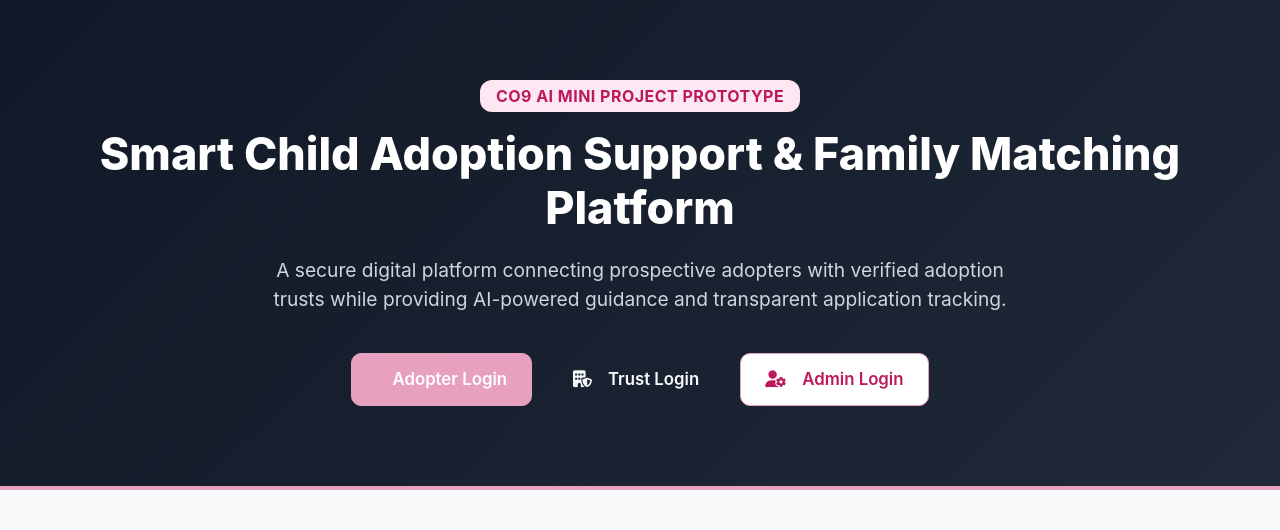
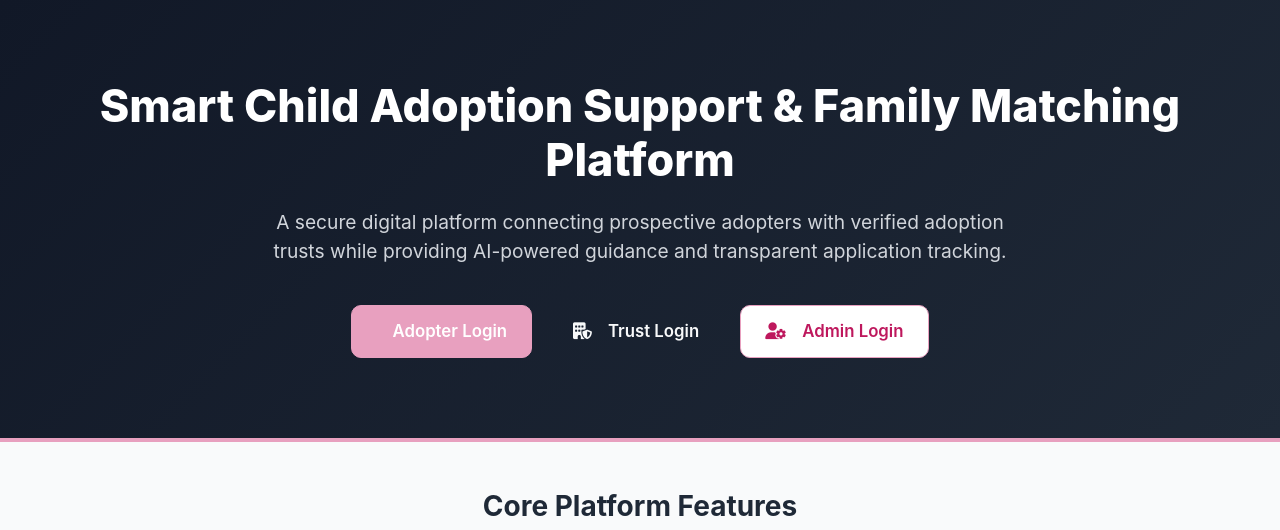
Before and after one commit to dajitha12-bot/AI_ChildAdoptionPlatform, a Flask app: page / in a window 1280 px wide. Shown: the part 76-606 px from the top of the page. Run offline with Flask 3, Linux system fonts and the light colour scheme.

Commit message:
Remove CO9 prototype badge and update Vercel build routes configuration

```diff
--- a/templates/index.html
+++ b/templates/index.html
@@ -5,7 +5,6 @@
 {% block public_content %}
 <div class="landing-hero">
     <div class="container">
-        <span class="badge badge-pink mb-3 px-3 py-2 fs-6">CO9 AI Mini Project Prototype</span>
         <h1>Smart Child Adoption Support & Family Matching Platform</h1>
         <p>A secure digital platform connecting prospective adopters with verified adoption trusts while providing AI-powered guidance and transparent application tracking.</p>
 
```
Also changed, not shown: vercel.json, 1 other file.
